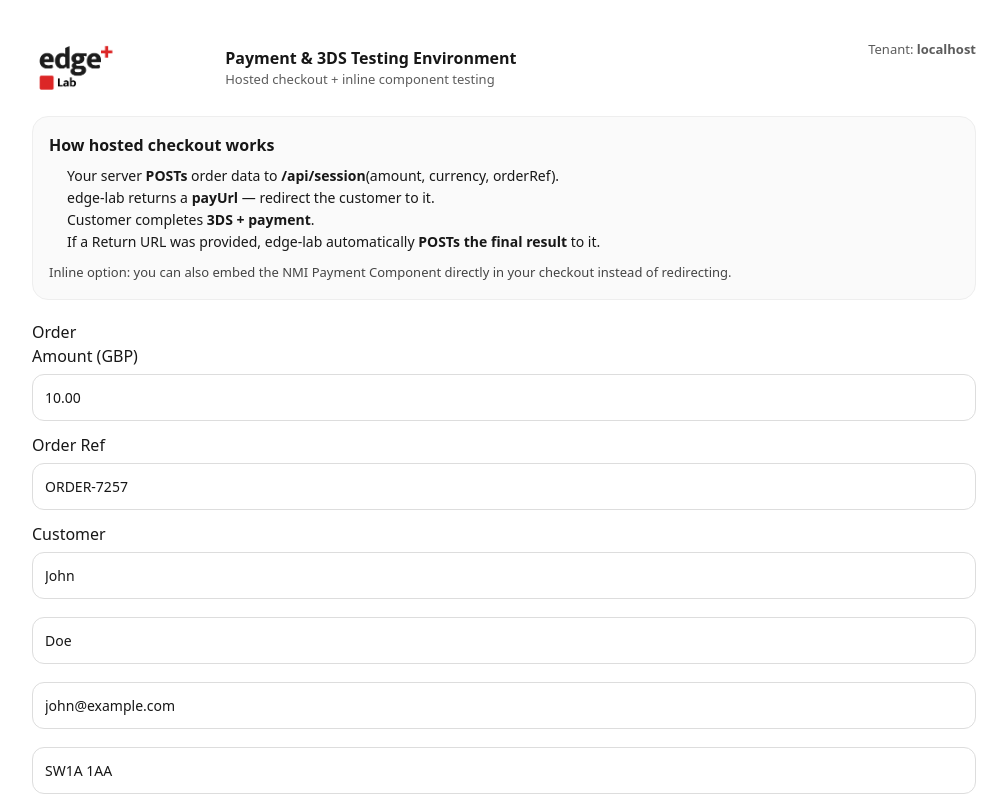
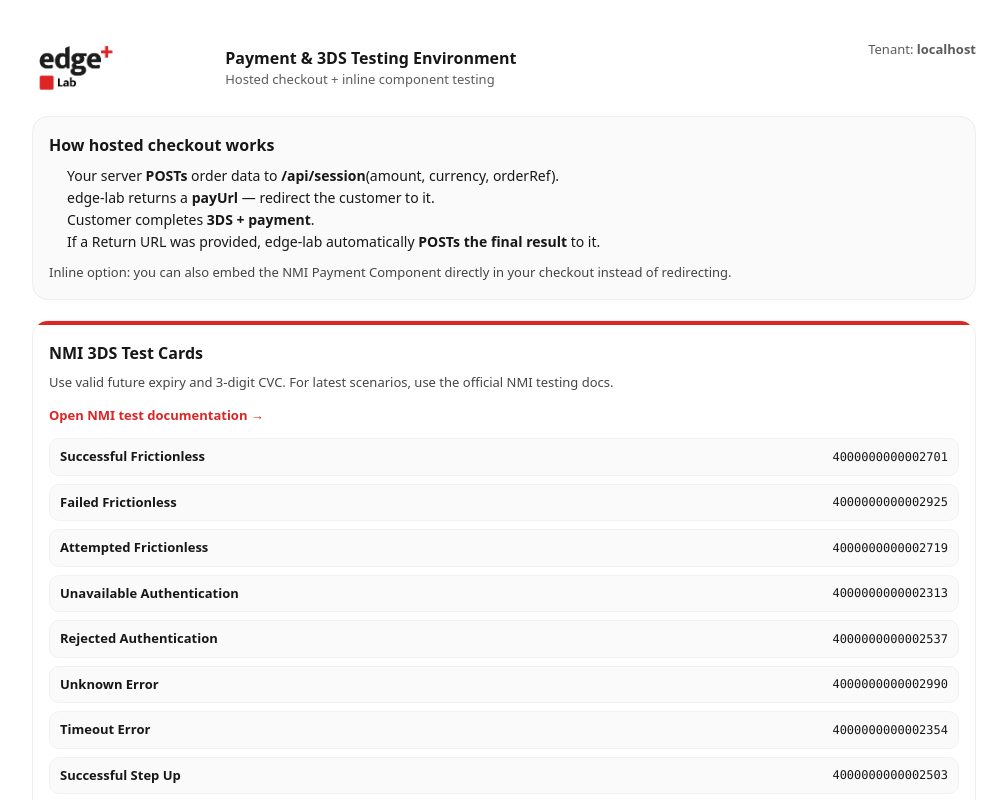
Before and after one commit to edge-plus-png/edge-lab-app, a Next.js app: page / in a window 1280 px wide. Shown: the top 800 px of the page, without its empty margins (136-1143 px from the left). Built offline with nearby package versions, Linux system fonts and the light colour scheme.

Commit message:
push staging

```diff
--- a/app/page.tsx
+++ b/app/page.tsx
@@ -3,6 +3,19 @@
 import { useEffect, useState } from "react";
 
 const LAB_RED = "#DC2626";
+const TEST_CARDS: Array<{ name: string; number?: string }> = [
+  { name: "Successful Frictionless", number: "4000000000002701" },
+  { name: "Failed Frictionless", number: "4000000000002925" },
+  { name: "Attempted Frictionless", number: "4000000000002719" },
+  { name: "Unavailable Authentication", number: "4000000000002313" },
+  { name: "Rejected Authentication", number: "4000000000002537" },
+  { name: "Unknown Error", number: "4000000000002990" },
+  { name: "Timeout Error", number: "4000000000002354" },
+  { name: "Successful Step Up", number: "4000000000002503" },
+  { name: "Failed Step Up" },
+  { name: "Unavailable Step Up", number: "4000000000002420" },
+  { name: "Error on Authentication", number: "4000000000002644" },
+];
 
 export default function HomePage() {
   const [tenant, setTenant] = useState<string>("");
@@ -132,6 +145,53 @@ export default function HomePage() {
         </div>
       </div>
 
+      <div
+        style={{
+          border: "1px solid #eee",
+          borderRadius: 16,
+          background: "#fff",
+          overflow: "hidden",
+          marginBottom: 20,
+        }}
+      >
+        <div style={{ height: 4, background: LAB_RED }} />
+        <div style={{ padding: 16 }}>
+          <div style={{ fontWeight: 800, marginBottom: 8 }}>NMI 3DS Test Cards</div>
+          <div style={{ fontSize: 13, opacity: 0.8, marginBottom: 10 }}>
+            Use valid future expiry and 3-digit CVC. For latest scenarios, use the official NMI testing docs.
+          </div>
+          <a
+            href="https://docs.nmi.com/docs/testing"
+            target="_blank"
+            rel="noreferrer"
+            style={{ color: LAB_RED, fontWeight: 700, textDecoration: "none", fontSize: 13 }}
+          >
+            Open NMI test documentation →
+          </a>
+          <div style={{ marginTop: 12, display: "grid", gap: 8 }}>
+            {TEST_CARDS.map((card) => (
+              <div
+                key={card.name}
+                style={{
+                  display: "flex",
+                  justifyContent: "space-between",
+                  gap: 10,
+                  alignItems: "center",
+                  padding: "8px 10px",
+                  borderRadius: 10,
+                  background: "#fafafa",
+                  border: "1px solid #f1f1f1",
+                  fontSize: 13,
+                }}
+              >
+                <span style={{ fontWeight: 600 }}>{card.name}</span>
+                <code style={{ fontSize: 12 }}>{card.number || "See NMI docs"}</code>
+              </div>
+            ))}
+          </div>
+        </div>
+      </div>
+
       {/* Form */}
       <h3>Order</h3>
       <label>Amount (GBP)</label>
```
